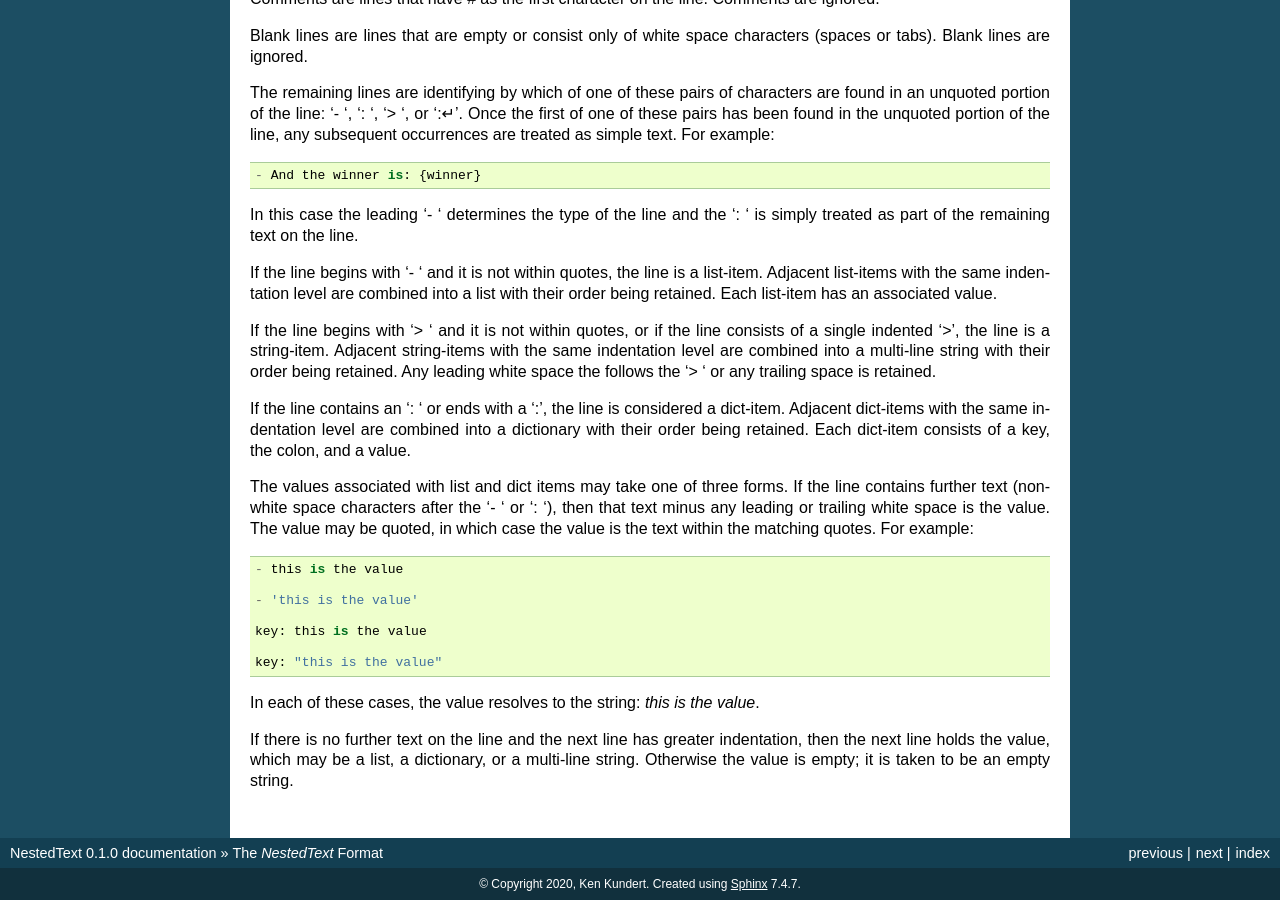
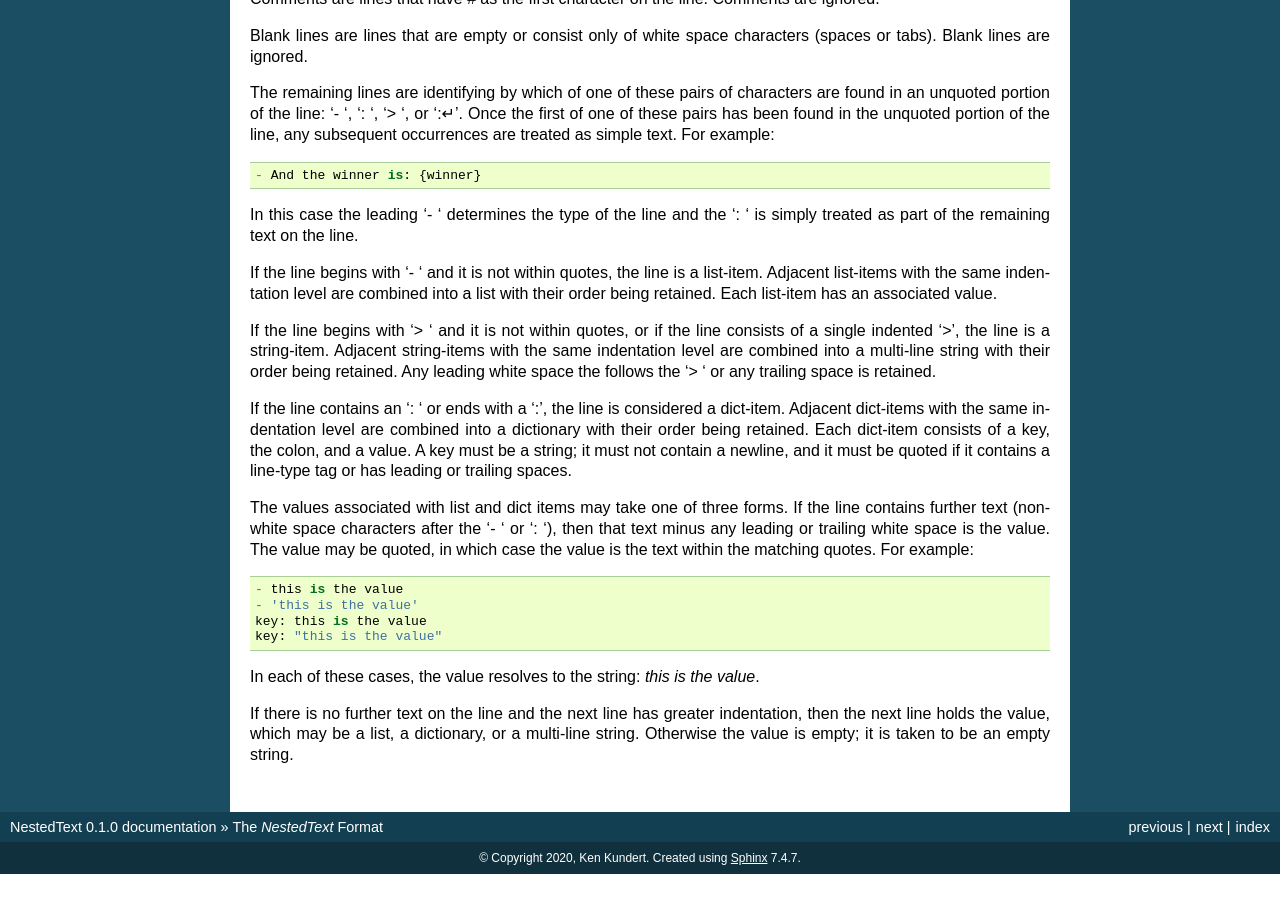
Before and after one commit to KenKundert/nestedtext, a Sphinx documentation site: the page built from doc/format.rst, in a window 1280 px wide and 900 px high, scrolled down 2296 px. Built offline with Sphinx 7.4.7, drawn with Linux system fonts in a browser that asks for light colours; after the commit the page ends 3170 px from its top, so only the background shows below that.

Commit message:
Add limits on keys to rules documentation.

```diff
--- a/doc/format.rst
+++ b/doc/format.rst
@@ -167,7 +167,9 @@ string with their order being retained.  Any leading white space the follows the
 If the line contains an ': ' or ends with a ':', the line is considered
 a dict-item.  Adjacent dict-items with the same indentation level are combined
 into a dictionary with their order being retained.  Each dict-item consists of
-a key, the colon, and a value.
+a key, the colon, and a value.  A key must be a string; it must not contain
+a newline, and it must be quoted if it contains a line-type tag or has leading
+or trailing spaces.
 
 The values associated with list and dict items may take one of three forms. If
 the line contains further text (non-white space characters after the '- ' or ':
@@ -176,11 +178,8 @@ value may be quoted, in which case the value is the text within the matching
 quotes. For example::
 
     - this is the value
-
     - 'this is the value'
-
     key: this is the value
-
     key: "this is the value"
 
 In each of these cases, the value resolves to the string: `this is the value`.
```
